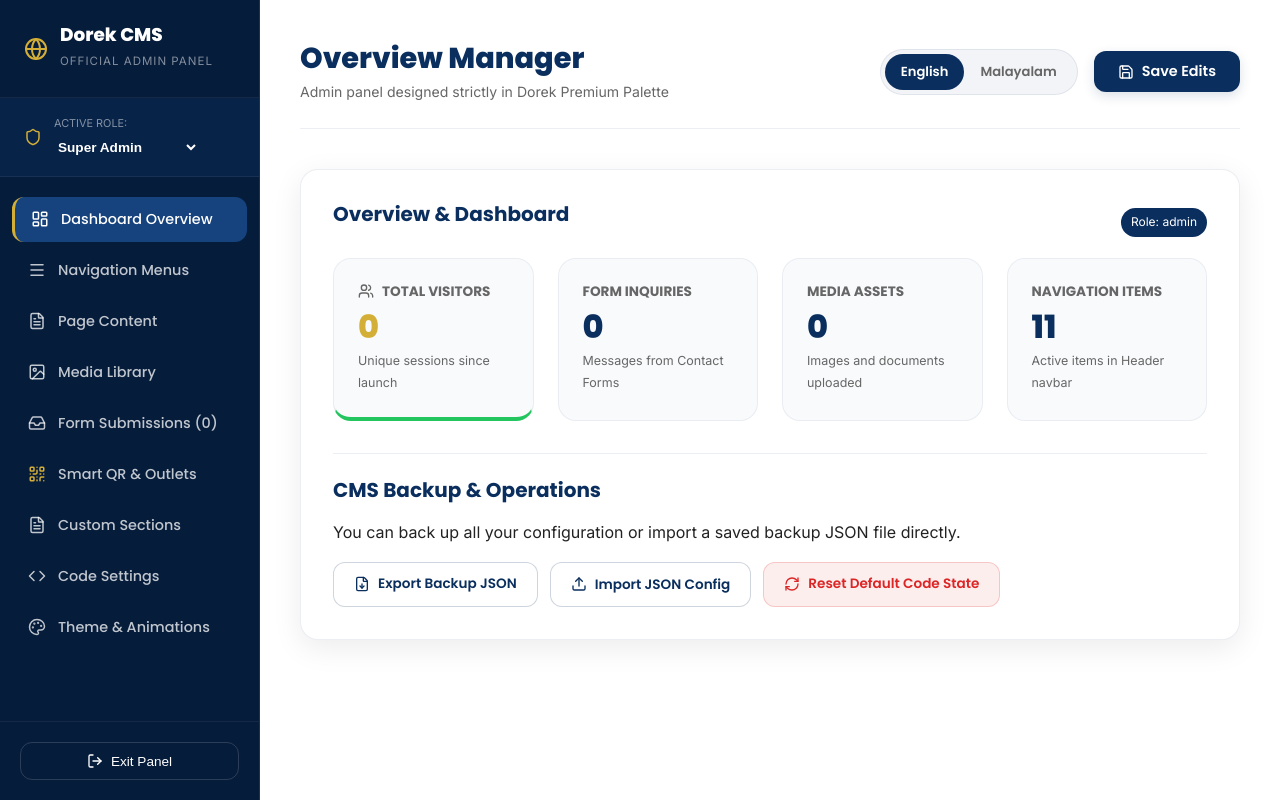
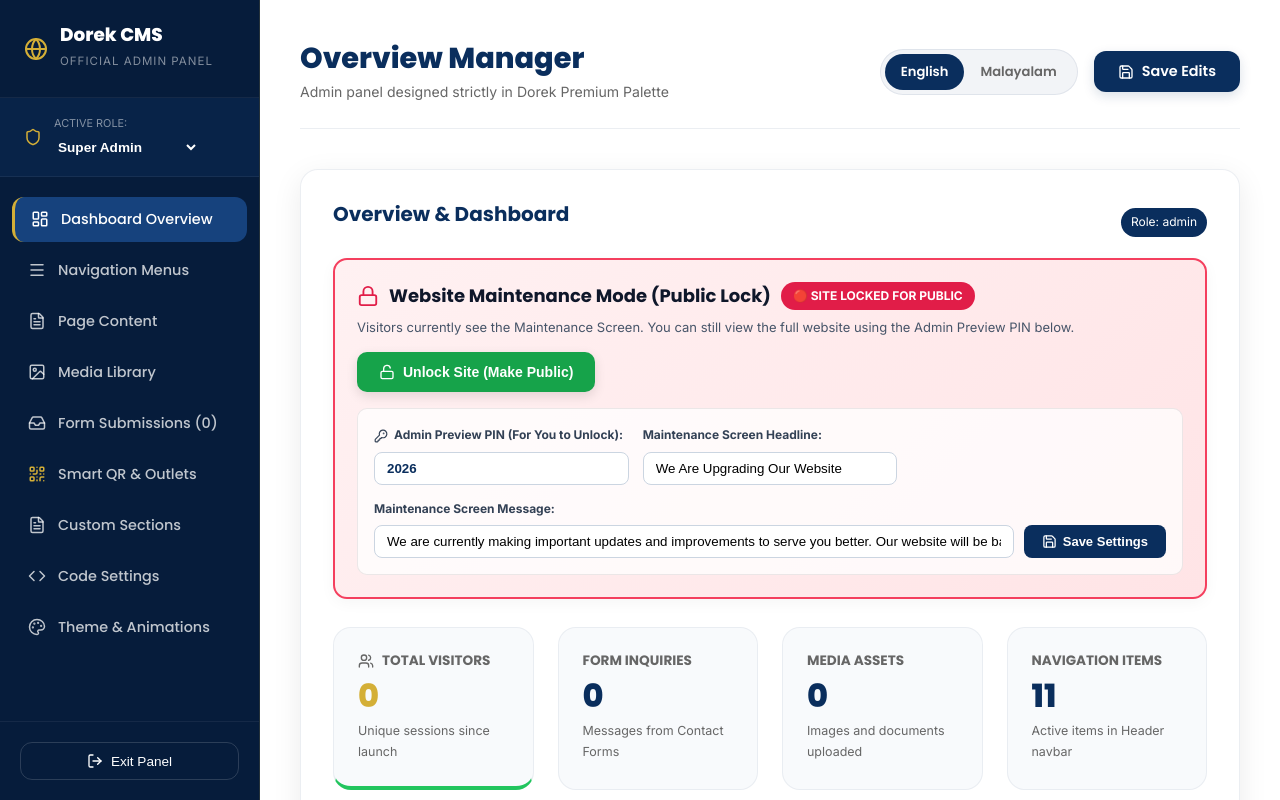
Before and after one commit to msuhailc-47/bigsite, a React (Vite) app: page / in a window 1280 px wide. Built offline with nearby package versions, Linux system fonts and the light colour scheme; no server answers; the database is empty; sample sign-in values are in the browser's storage.

Commit message:
feat: add Website Maintenance Mode & Public Lock toggle in Admin Overview

```diff
--- a/src/components/admin/OverviewTab.jsx
+++ b/src/components/admin/OverviewTab.jsx
@@ -1,6 +1,6 @@
 import React, { useState, useEffect } from 'react';
-import { FileDown, Upload, RefreshCw, Users } from 'lucide-react';
-import { doc, onSnapshot } from 'firebase/firestore';
+import { FileDown, Upload, RefreshCw, Users, Lock, Unlock, ShieldAlert, Save, CheckCircle, KeyRound } from 'lucide-react';
+import { doc, onSnapshot, setDoc, getDoc } from 'firebase/firestore';
 import { db } from '../../firebase';
 
 export default function OverviewTab({
@@ -14,16 +14,65 @@ export default function OverviewTab({
   isReadOnly
 }) {
   const [totalVisitors, setTotalVisitors] = useState(0);
+  const [maintenanceMode, setMaintenanceMode] = useState(true);
+  const [maintenancePin, setMaintenancePin] = useState('2026');
+  const [maintenanceTitle, setMaintenanceTitle] = useState('We Are Upgrading Our Website');
+  const [maintenanceMessage, setMaintenanceMessage] = useState('We are currently making important updates and improvements to serve you better. Our website will be back online shortly.');
+  const [savingMaint, setSavingMaint] = useState(false);
+  const [savedMsg, setSavedMsg] = useState('');
 
   useEffect(() => {
-    // Listen to real-time analytics
-    const unsub = onSnapshot(doc(db, 'dorek_cms', 'analytics'), (docSnap) => {
+    if (!db) return;
+
+    const unsubAnalytics = onSnapshot(doc(db, 'dorek_cms', 'analytics'), (docSnap) => {
       if (docSnap.exists() && docSnap.data().totalVisitors) {
         setTotalVisitors(docSnap.data().totalVisitors);
       }
     });
-    return () => unsub();
+
+    const unsubTheme = onSnapshot(doc(db, 'dorek_cms', 'themeSettings'), (docSnap) => {
+      if (docSnap.exists() && docSnap.data().themeSettings) {
+        const ts = docSnap.data().themeSettings;
+        setMaintenanceMode(ts.maintenanceMode !== undefined ? Boolean(ts.maintenanceMode) : true);
+        if (ts.maintenancePin) setMaintenancePin(ts.maintenancePin);
+        if (ts.maintenanceTitle) setMaintenanceTitle(ts.maintenanceTitle);
+        if (ts.maintenanceMessage) setMaintenanceMessage(ts.maintenanceMessage);
+      }
+    });
+
+    return () => {
+      unsubAnalytics();
+      unsubTheme();
+    };
   }, []);
+
+  const saveMaintenanceConfig = async (newModeState = maintenanceMode) => {
+    if (isReadOnly || !db) return;
+    setSavingMaint(true);
+    try {
+      const themeRef = doc(db, 'dorek_cms', 'themeSettings');
+      const snap = await getDoc(themeRef);
+      const existing = snap.exists() && snap.data().themeSettings ? snap.data().themeSettings : {};
+
+      const updatedTheme = {
+        ...existing,
+        maintenanceMode: Boolean(newModeState),
+        maintenancePin: (maintenancePin || '2026').trim(),
+        maintenanceTitle: maintenanceTitle.trim(),
+        maintenanceMessage: maintenanceMessage.trim()
+      };
+
+      await setDoc(themeRef, { themeSettings: updatedTheme }, { merge: true });
+      setMaintenanceMode(Boolean(newModeState));
+      setSavedMsg(newModeState ? '🔒 Website is now LOCKED in Maintenance Mode!' : '🟢 Website is now LIVE for everyone!');
+      setTimeout(() => setSavedMsg(''), 4000);
+    } catch (err) {
+      console.error('Error updating maintenance mode:', err);
+      alert('Failed to update maintenance settings.');
+    } finally {
+      setSavingMaint(false);
+    }
+  };
 
   return (
     <div className="admin-panel-card animate-fadeIn">
@@ -33,6 +82,142 @@ export default function OverviewTab({
           Role: {userRole}
         </span>
       </div>
+
+      {/* Website Maintenance / Public Lock Control Card */}
+      <div style={{
+        background: maintenanceMode ? 'linear-gradient(135deg, #fff1f2 0%, #ffe4e6 100%)' : 'linear-gradient(135deg, #f0fdf4 0%, #dcfce7 100%)',
+        border: `2px solid ${maintenanceMode ? '#f43f5e' : '#22c55e'}`,
+        borderRadius: '14px',
+        padding: '22px',
+        marginBottom: '28px',
+        boxShadow: '0 4px 15px rgba(0,0,0,0.04)'
+      }}>
+        <div style={{ display: 'flex', justifyContent: 'space-between', alignItems: 'center', flexWrap: 'wrap', gap: '14px', marginBottom: '16px' }}>
+          <div>
+            <div style={{ display: 'flex', alignItems: 'center', gap: '10px' }}>
+              {maintenanceMode ? <Lock size={22} color="#e11d48" /> : <Unlock size={22} color="#16a34a" />}
+              <h4 style={{ margin: 0, fontSize: '18px', color: '#0f172a' }}>
+                Website Maintenance Mode (Public Lock)
+              </h4>
+              <span style={{
+                padding: '4px 12px',
+                borderRadius: '20px',
+                fontSize: '12px',
+                fontWeight: '700',
+                background: maintenanceMode ? '#e11d48' : '#16a34a',
+                color: '#ffffff'
+              }}>
+                {maintenanceMode ? '🔴 SITE LOCKED FOR PUBLIC' : '🟢 SITE LIVE & PUBLIC'}
+              </span>
+            </div>
+            <p style={{ margin: '6px 0 0 0', fontSize: '13px', color: '#475569' }}>
+              {maintenanceMode
+                ? 'Visitors currently see the Maintenance Screen. You can still view the full website using the Admin Preview PIN below.'
+                : 'Your website is publicly accessible to everyone. Turn on Maintenance Mode to temporarily block public access while making edits.'}
+            </p>
+          </div>
+
+          <button
+            onClick={() => saveMaintenanceConfig(!maintenanceMode)}
+            disabled={savingMaint || isReadOnly}
+            style={{
+              padding: '12px 22px',
+              borderRadius: '10px',
+              border: 'none',
+              background: maintenanceMode ? '#16a34a' : '#e11d48',
+              color: '#ffffff',
+              fontWeight: '700',
+              fontSize: '14px',
+              cursor: 'pointer',
+              display: 'flex',
+              alignItems: 'center',
+              gap: '8px',
+              boxShadow: '0 4px 12px rgba(0,0,0,0.12)'
+            }}
+          >
+            {maintenanceMode ? (
+              <><Unlock size={16} /> Unlock Site (Make Public)</>
+            ) : (
+              <><Lock size={16} /> Lock Site (Enable Maintenance)</>
+            )}
+          </button>
+        </div>
+
+        <div style={{
+          display: 'grid',
+          gridTemplateColumns: 'repeat(auto-fit, minmax(220px, 1fr))',
+          gap: '14px',
+          background: 'rgba(255,255,255,0.75)',
+          padding: '16px',
+          borderRadius: '10px',
+          border: '1px solid rgba(0,0,0,0.08)'
+        }}>
+          <div>
+            <label style={{ display: 'flex', alignItems: 'center', gap: '6px', fontSize: '12px', fontWeight: '700', color: '#334155', marginBottom: '6px' }}>
+              <KeyRound size={14} /> Admin Preview PIN (For You to Unlock):
+            </label>
+            <input
+              type="text"
+              value={maintenancePin}
+              onChange={(e) => setMaintenancePin(e.target.value)}
+              placeholder="e.g. 2026"
+              style={{ width: '100%', padding: '8px 12px', borderRadius: '8px', border: '1px solid #cbd5e1', fontWeight: '700', color: '#0A2E5D' }}
+            />
+          </div>
+
+          <div>
+            <label style={{ display: 'block', fontSize: '12px', fontWeight: '700', color: '#334155', marginBottom: '6px' }}>
+              Maintenance Screen Headline:
+            </label>
+            <input
+              type="text"
+              value={maintenanceTitle}
+              onChange={(e) => setMaintenanceTitle(e.target.value)}
+              style={{ width: '100%', padding: '8px 12px', borderRadius: '8px', border: '1px solid #cbd5e1' }}
+            />
+          </div>
+
+          <div style={{ gridColumn: '1 / -1' }}>
+            <label style={{ display: 'block', fontSize: '12px', fontWeight: '700', color: '#334155', marginBottom: '6px' }}>
+              Maintenance Screen Message:
+            </label>
+            <div style={{ display: 'flex', gap: '10px' }}>
+              <input
+                type="text"
+                value={maintenanceMessage}
+                onChange={(e) => setMaintenanceMessage(e.target.value)}
+                style={{ flex: 1, padding: '8px 12px', borderRadius: '8px', border: '1px solid #cbd5e1' }}
+              />
+              <button
+                onClick={() => saveMaintenanceConfig(maintenanceMode)}
+                disabled={savingMaint || isReadOnly}
+                style={{
+                  padding: '8px 18px',
+                  borderRadius: '8px',
+                  border: 'none',
+                  background: '#0A2E5D',
+                  color: '#ffffff',
+                  fontWeight: '600',
+                  fontSize: '13px',
+                  cursor: 'pointer',
+                  display: 'flex',
+                  alignItems: 'center',
+                  gap: '6px'
+                }}
+              >
+                <Save size={15} /> Save Settings
+              </button>
+            </div>
+          </div>
+        </div>
+
+        {savedMsg && (
+          <div style={{ marginTop: '12px', color: '#0f172a', fontWeight: '700', fontSize: '13px', display: 'flex', alignItems: 'center', gap: '6px' }}>
+            <CheckCircle size={16} color="#16a34a" /> {savedMsg}
+          </div>
+        )}
+      </div>
+
       <div className="overview-stats-grid">
         <div className="stat-card" style={{ borderBottom: '4px solid #22c55e' }}>
           <h4 style={{ display: 'flex', alignItems: 'center', gap: '8px' }}>
```
